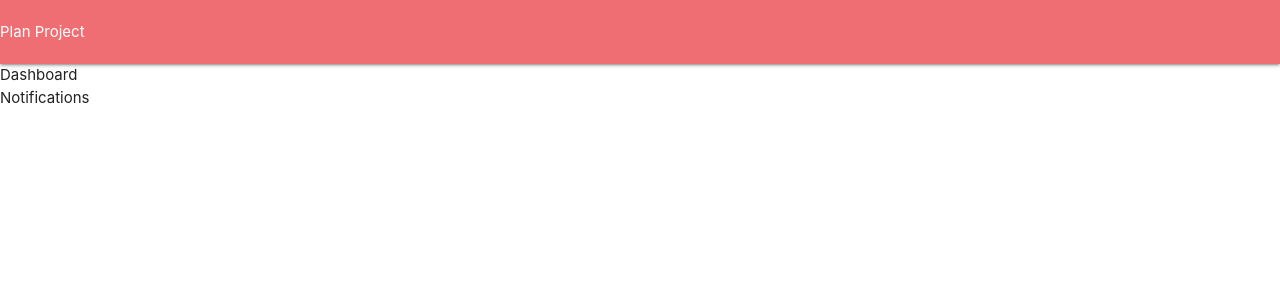
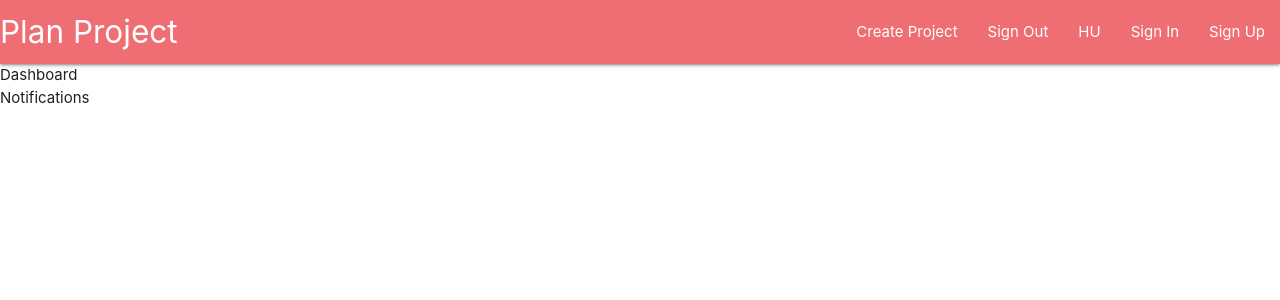
Before and after one commit to Juakata/Plan-Project, a React (Create React App) app: page / in a window 1280 px wide. Shown: the top 300 px of the page. Built offline with nearby package versions, Linux system fonts and the light colour scheme.

Commit message:
add style to nav

```diff
--- a/src/components/layout/Navbar.js
+++ b/src/components/layout/Navbar.js
@@ -5,12 +5,12 @@ import SignOutLinks from './SignOutLinks';
 
 const Navbar = () => (
   <nav className="nav-top">
-    <div className="menu-left">
-      <NavLink to="/">Plan Project</NavLink>
-    </div>
-    <div className="menu-right">
-      <SignInLinks />
-      <SignOutLinks />
+    <div className="nav-wrapper">
+      <NavLink to="/" className="brand-logo">Plan Project</NavLink>
+      <ul id="nav-mobile" className="right hide-on-med-and-down">
+        <SignInLinks />
+        <SignOutLinks />
+      </ul>
     </div>
   </nav>
 );
--- a/src/components/layout/SignInLinks.js
+++ b/src/components/layout/SignInLinks.js
@@ -3,9 +3,9 @@ import { NavLink } from 'react-router-dom';
 
 const SignInLinks = () => (
   <>
-    <NavLink to="/projects/create">Create Project</NavLink>
-    <NavLink to="/signout">Sign Out</NavLink>
-    <NavLink to="/">HU</NavLink>
+    <li><NavLink to="/projects/create">Create Project</NavLink></li>
+    <li><NavLink to="/signout">Sign Out</NavLink></li>
+    <li><NavLink to="/">HU</NavLink></li>
   </>
 );
 
--- a/src/components/layout/SignOutLinks.js
+++ b/src/components/layout/SignOutLinks.js
@@ -3,8 +3,8 @@ import { NavLink } from 'react-router-dom';
 
 const SignOutLinks = () => (
   <>
-    <NavLink to="/signin">Sign In</NavLink>
-    <NavLink to="/signup">Sign Up</NavLink>
+    <li><NavLink to="/signin">Sign In</NavLink></li>
+    <li><NavLink to="/signup">Sign Up</NavLink></li>
   </>
 );
 
```
